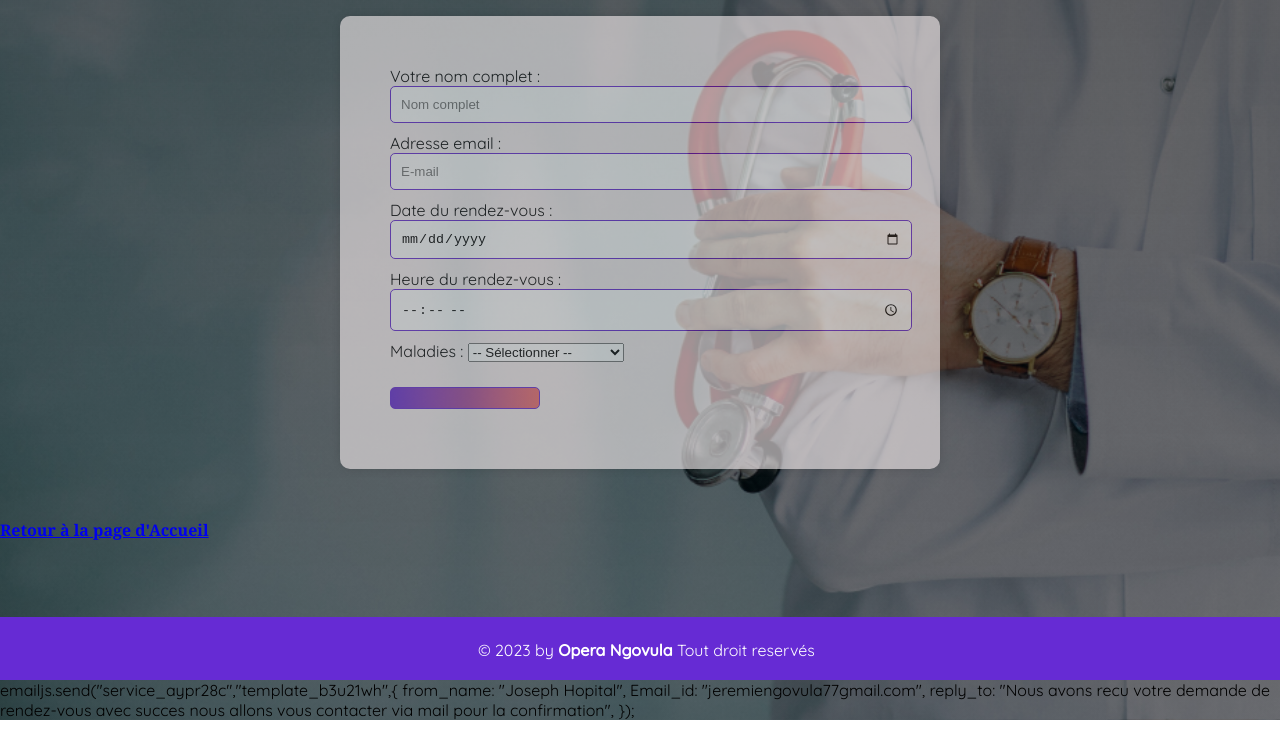
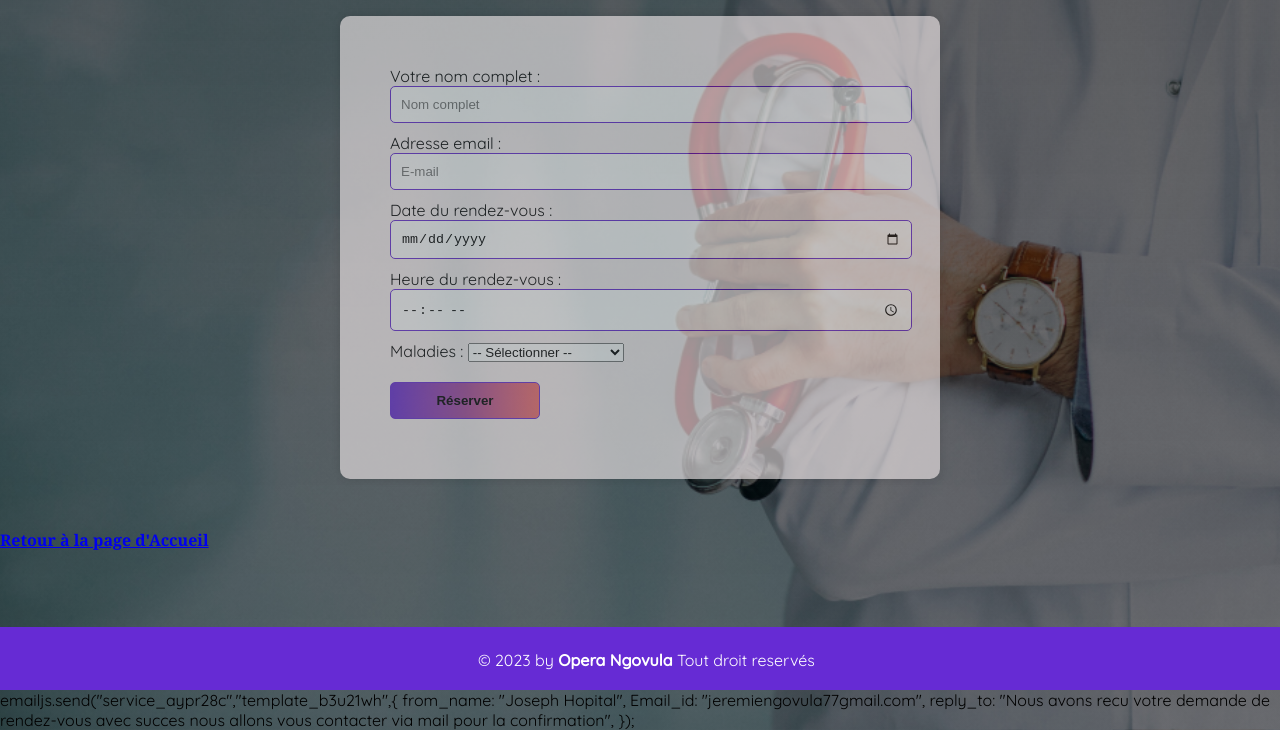
Before and after one commit to Opera77/Reserv, a plain HTML site: page index (2).html in a window 1280 px wide. Shown: the part 204-934 px from the top of the page. Drawn offline with nearby package versions, Linux system fonts and the light colour scheme.

Commit message:
Update index (2).html

```diff
--- a/index (2).html
+++ b/index (2).html
@@ -31,7 +31,7 @@
       </select>
       <br>
       <br>
-      <button type="submit" id="btn" value="send Email"><strong></strong></button>
+      <button type="submit" id="btn" value="send Email"><strong>Réserver</strong></button>
     </form>
   </div>
 
```
